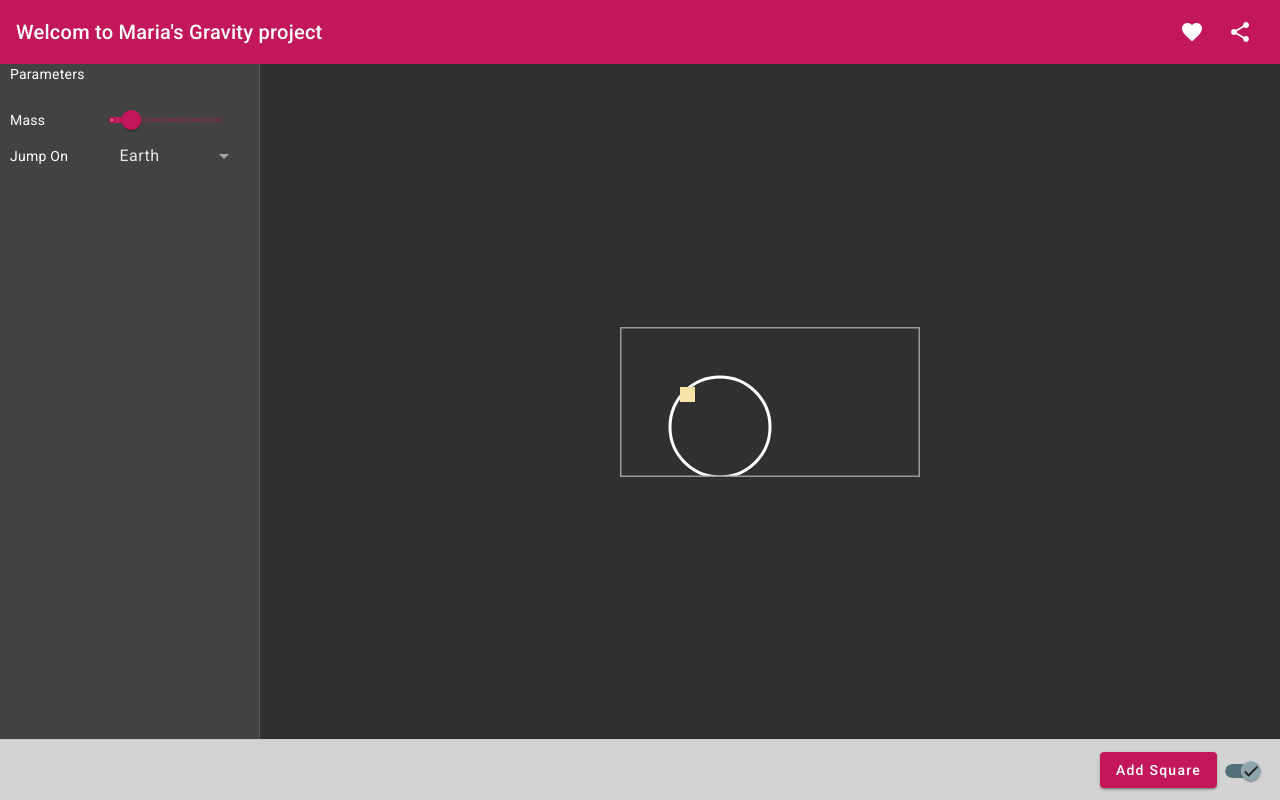
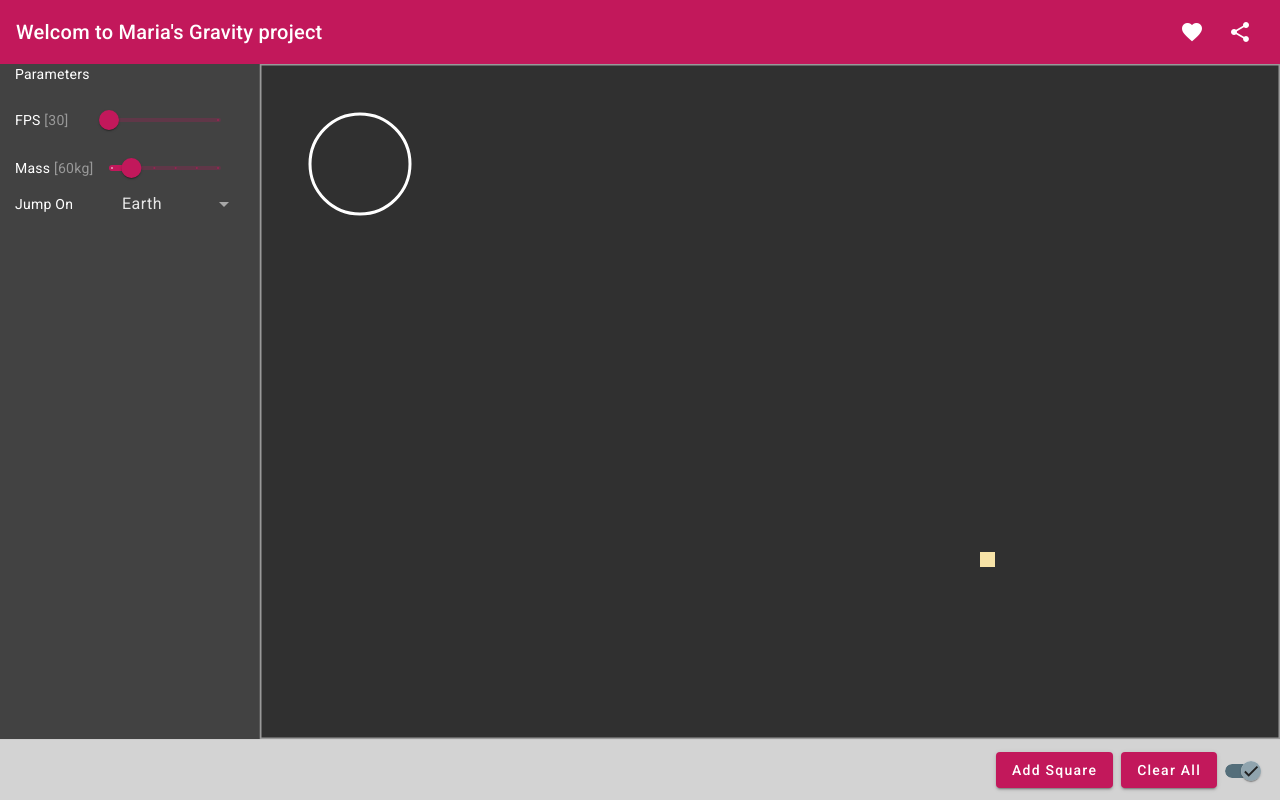
Before and after one commit to NovaOrion/gravity-sim, an Angular app: page / in a window 1280 px wide. Built offline with nearby package versions, Linux system fonts and the light colour scheme; what angular-resize-event would draw is missing.

Commit message:
fix animation loop

```diff
--- a/angular.json
+++ b/angular.json
@@ -102,5 +102,8 @@
         }
       }
     }
+  },
+  "cli": {
+    "analytics": false
   }
 }
--- a/src/app/app.component.html
+++ b/src/app/app.component.html
@@ -12,8 +12,14 @@
     <mat-drawer #drawer class="sidenav" mode="side" [opened]="isSideNavOpen">
         <p>Parameters</p>
         <div class="param-field">
-            <label for="weight">Mass</label>
-            <mat-slider id="weight" showTickMarks discrete min="50" max="100" step="10" class="val">
+            <label for="fps">FPS <span class="label-dim">[{{fps}}]</span></label>
+            <mat-slider id="fps" showTickMarks discrete min="30" max="60" step="30" class="val">
+                <input matSliderThumb [(ngModel)]="fps" >
+            </mat-slider>
+        </div>
+        <div class="param-field">
+            <label for="mass">Mass <span class="label-dim">[{{mass}}kg]</span></label>
+            <mat-slider id="mass" showTickMarks discrete min="50" max="100" step="10" class="val">
                 <input matSliderThumb [(ngModel)]="mass" >
             </mat-slider>
         </div>
@@ -31,8 +37,11 @@
     </div>
 </mat-drawer-container>
 <div class="footer">
-    <button mat-raised-button color="primary" class="footer-button" (click)="play()">
+    <button mat-raised-button color="primary" class="footer-button" (click)="addSquare()">
         Add Square
+    </button>
+    <button mat-raised-button color="primary" class="footer-button" (click)="clearAllSquares()">
+       Clear All
     </button>
     <mat-slide-toggle [(ngModel)]="isSideNavOpen" [title]="isSideNavOpen?'Toggle to close Side Panel':'Toggle to open Side Panel'"></mat-slide-toggle>
 </div>
--- a/src/app/app.component.ts
+++ b/src/app/app.component.ts
@@ -11,11 +11,15 @@ import { Square } from './square';
 export class AppComponent implements AfterViewInit, OnDestroy {
   @ViewChild('stage', { static: true }) canvas!: ElementRef<HTMLCanvasElement>;
   public ctx: CanvasRenderingContext2D | null = null;
+
+  public title = 'Maria Gravity Project';
+  public mass = 60;
+  public fps = 30;
+  public isSideNavOpen=true;
+  public timeoutId: any;
   private requestId: number = 0;
-  title = 'Maria Gravity Project';
-  public mass=60;
-  public isSideNavOpen=true;
-  public interval: any;
+
+
   public celestial_bodies = [
     {
       name: "Earth",
@@ -50,17 +54,26 @@ export class AppComponent implements AfterViewInit, OnDestroy {
 
   ngAfterViewInit(): void {
     this.ctx = this.canvas.nativeElement.getContext("2d");
-    this.zone.runOutsideAngular(() => this.animate());
-    this.interval = setInterval(() => this.animate(), 100);
+    this.setCanvasSize();
+    this.zone.runOutsideAngular(() =>
+      this.animate()
+    );
+    //this.interval = setInterval(() => this.animate(), 100);
 
-    this.play();
+    this.addSquare();
   }
 
-  public play() {
+  public addSquare() {
     if (!this.ctx) return;
     const square = new Square(this.ctx);
     this.squares = this.squares.concat(square);
   }
+
+  public clearAllSquares() {
+    if (!this.ctx) return;
+    this.squares = [];
+  }
+
 
   public clear() {
     if (!this.ctx) return;
@@ -101,11 +114,14 @@ export class AppComponent implements AfterViewInit, OnDestroy {
     this.squares.forEach((sq: Square) => {
       sq.moveRight();
     })
-    this.requestId = requestAnimationFrame(() => this.animate);
+
+    this.requestId = requestAnimationFrame(() => {
+      this.timeoutId = _.delay(() => this.animate(), 1000/this.fps);
+    });
   }
 
   public ngOnDestroy(): void {
-    clearInterval(this.interval);
+    clearTimeout(this.timeoutId);
     cancelAnimationFrame(this.requestId);
   }
 
--- a/src/app/square.ts
+++ b/src/app/square.ts
@@ -18,8 +18,10 @@ export class Square {
     }
 
     constructor(private ctx: CanvasRenderingContext2D) {
-      this.y = Math.floor(Math.random() * (this.ctx.canvas.height / this.z));
-      this.x = Math.floor(Math.random() * (this.ctx.canvas.width / this.z));
+      console.log(this.ctx.canvas.width);
+      console.log(this.ctx.canvas.height);
+      this.y = Math.floor(Math.random() * (this.ctx.canvas.height - this.z));
+      this.x = Math.floor(Math.random() * (this.ctx.canvas.width/this.step));
       this.direction = Math.floor(Math.random() * 100) % 2 ? 1 : -1;
     }
 
@@ -44,7 +46,7 @@ export class Square {
 
     private draw() {
       this.ctx.fillStyle = this.color;
-      this.ctx.fillRect(this.step * this.x, this.step * this.y, this.z, this.z);
+      this.ctx.fillRect(this.step * this.x, this.y, this.z, this.z);
 
     }
 }
--- a/src/styles.scss
+++ b/src/styles.scss
@@ -18,8 +18,12 @@ body {
   align-items: center;
 }
 .sidenav {
-  padding: 0 15px 0 10px;
+  padding: 0 15px 0 15px;
   min-width: 260px;
+
+  .mat-drawer-inner-container {
+    overflow-x: hidden;
+  }
 
   .param-field {
     display: flex;
@@ -29,6 +33,9 @@ body {
     label {
       flex: 1;
       display: inline-block;
+      .label-dim {
+        color: #999;
+      }
     }
     .val {
       flex: 1;
```
